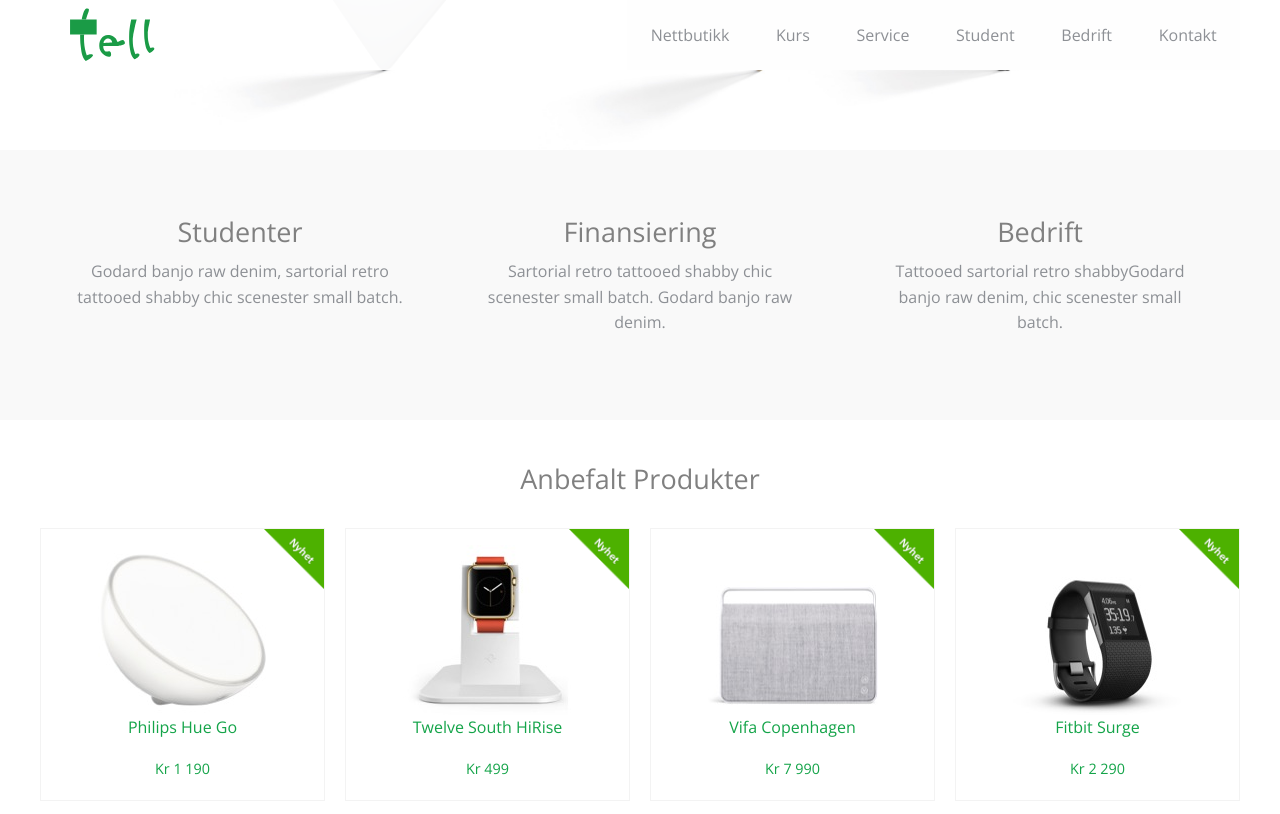
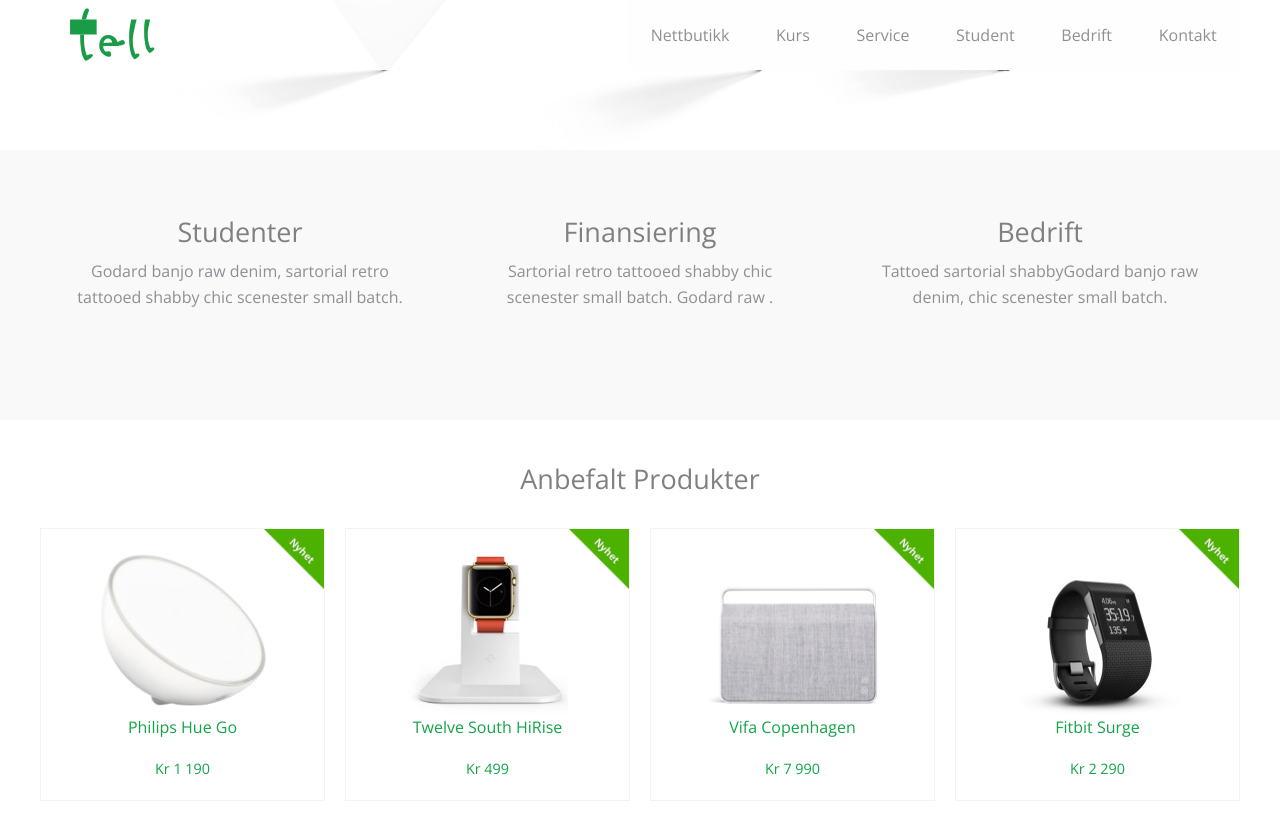
Before and after one commit to cristerb/tellit-first, a Jekyll site: the page built from index.html, in a window 1280 px wide and 900 px high, scrolled down 484 px. Shown: the top 814 px of the window. Built offline with Jekyll 4.4.1, drawn with Linux system fonts in a browser that asks for light colours; nearby versions of some CDN libraries; library files that are not in the unit come from our copies.

Commit message:
Småendringer

```diff
--- a/_config.yml
+++ b/_config.yml
@@ -1,18 +1,20 @@
 # Site settings
 title: Tell Apple-ekspertene på Kvadrat
-email: crister@tellit.no
+email: mail
 description: > # this means to ignore newlines until "baseurl:"
   Write an awesome description for your new site here. You can edit this
   line in _config.yml. It will appear in your document head meta (for
   Google search results) and in your feed.xml site description.
 baseurl: "" # the subpath of your site, e.g. /blog/
-url: "http://www.tellit.no" # the base hostname & protocol for your site
+url: "" # the base hostname & protocol for your site
 twitter_username: tellit_no
 github_username:  cristerb
 permalink: pretty
 
 # Build settings
 markdown: kramdown
+
+
 exclude: [
   .gitignore,
   .CNAME,
--- a/_scss/pages/_category-page.scss
+++ b/_scss/pages/_category-page.scss
@@ -56,7 +56,7 @@
 
  .category-grid {
    margin-bottom: 3.5em;
-   max-width: 900px;
+   max-width: 1000px;
 }
 
 
--- a/index.html
+++ b/index.html
@@ -46,14 +46,14 @@
         <div class="small-12 medium-4 columns">
           <article class="promo-box promo-2">
             <h3>Finansiering</h3>
-            <p>Sartorial retro tattooed shabby chic scenester small batch. Godard banjo raw denim.</p>
+            <p>Sartorial retro tattooed shabby chic scenester small batch. Godard  raw .</p>
           </article>
         </div>
 
         <div class="small-12 medium-4 columns">
           <article class="promo-box promo-3">
             <h3>Bedrift</h3>
-            <p>Tattooed sartorial retro shabbyGodard banjo raw denim,  chic scenester small batch.</p>
+            <p>Tattoed sartorial  shabbyGodard banjo raw denim,  chic scenester small batch.</p>
           </article>
         </div>
         </div> <!--end row-->
```
Also changed, not shown: mac/macbook-pro.html (line endings or trailing spaces), 1 other file.
